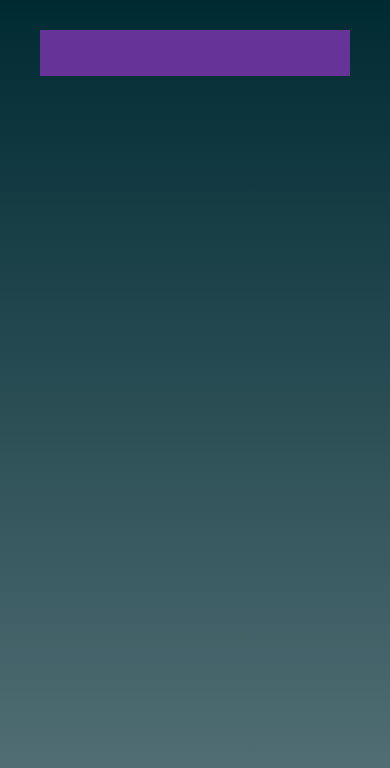
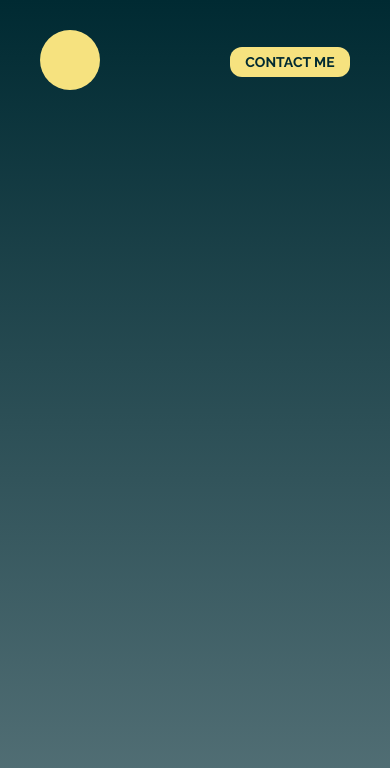
Before and after one commit to rolandosorbelli/rolando-sorbelli, a Gatsby site: page / in a window 390 px wide. Built offline with nearby package versions, Linux system fonts and the light colour scheme; Gatsby itself is replaced by a stand-in of ours.

Commit message:
Added header for mobile

```diff
--- a/src/components/Header/_styles.scss
+++ b/src/components/Header/_styles.scss
@@ -0,0 +1,38 @@
+.header__items {
+  width: 100%;
+  display: flex;
+  justify-content: space-between;
+  align-items: center;
+
+  &--left {
+    width: 60px;
+    height: auto;
+    align-self: flex-start;
+
+    & > img {
+      width: 60px;
+    }
+  }
+
+  &--right {
+    cursor: pointer;
+
+    &__button {
+      display: flex;
+      justify-content: center;
+      align-items: center;
+      width: 120px;
+      height: 30px;
+      border-radius: 12px;
+      background-color: $secondary;
+
+      & > span {
+        font-family: "raleway";
+        font-weight: 700;
+        font-size: 0.875rem;
+        color: $primary;
+        text-transform: uppercase;
+      }
+    }
+  }
+}
--- a/src/components/Header/index.js
+++ b/src/components/Header/index.js
@@ -1,42 +1,24 @@
-import { Link } from "gatsby"
-import PropTypes from "prop-types"
 import React from "react"
 
-const Header = ({ siteTitle }) => (
-  <header
-    style={{
-      background: `rebeccapurple`,
-      marginBottom: `1.45rem`,
-    }}
-  >
-    <div
-      style={{
-        margin: `0 auto`,
-        maxWidth: 960,
-        padding: `1.45rem 1.0875rem`,
-      }}
-    >
-      <h1 style={{ margin: 0 }}>
-        <Link
-          to="/"
-          style={{
-            color: `white`,
-            textDecoration: `none`,
-          }}
-        >
-          {siteTitle}
-        </Link>
-      </h1>
+import logo from "../../images/logo.svg"
+
+const Header = () => (
+  <header>
+    <div className="header__items">
+      <a className="header__items--left" href="/">
+        <img
+          className="header__items--logo"
+          src={logo}
+          alt="Rolando Sorbelli Logo"
+        />
+      </a>
+      <div className="header__items--right">
+        <div className="header__items--right__button">
+          <span>contact me</span>
+        </div>
+      </div>
     </div>
   </header>
 )
 
-Header.propTypes = {
-  siteTitle: PropTypes.string,
-}
-
-Header.defaultProps = {
-  siteTitle: ``,
-}
-
 export default Header
```
